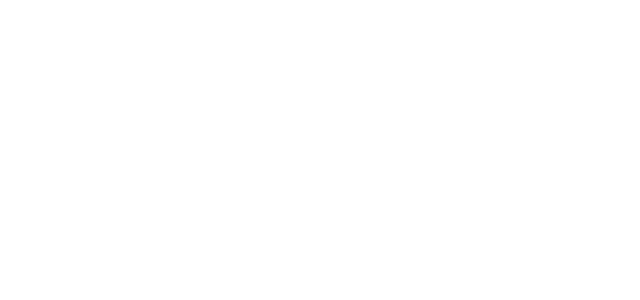
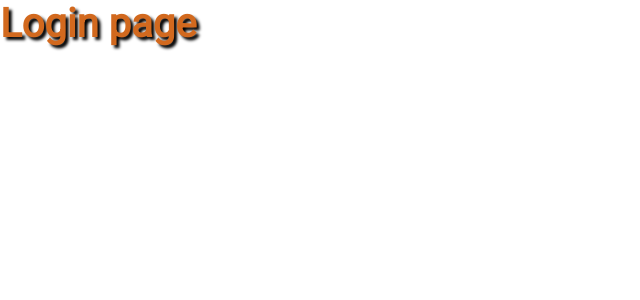
Before and after one commit to M-Usman-Shoaib/DocFinder, a React (Create React App) app in the folder frontend/: page /login in a window 1280 px wide. Before the commit this address had no page. Shown: the top 300 px of the page, without its empty margins (0-640 px from the left). Built offline with nearby package versions, Linux system fonts and the light colour scheme.

Commit message:
login page started

```diff
--- a/frontend/src/App.js
+++ b/frontend/src/App.js
@@ -1,8 +1,9 @@
 import React from 'react'
 import { BrowserRouter as Router, Route, Routes } from 'react-router-dom'
+import './App.css';
 import MainPage from '../src/Pages/MainPage'
 import logo from './logo.svg';
-import './App.css';
+import Login from "./Pages/Login";
 
 function App() {
   return (
@@ -12,7 +13,7 @@
       <Routes>
 
         <Route exact path="/" element={<MainPage/>} />
-        {/*<Route path="/about" element={<About/>} /> */}
+        <Route path="/login" element={<Login/>} />
         {/*<Route path="/cocktail/:id" element={<SingleCocktail/>} /> */}
         {/*<Route path="*" element={<Error/>} /> */}
 
--- /dev/null
+++ b/frontend/src/Pages/Login.js
@@ -0,0 +1,11 @@
+import React from 'react'
+
+const Login = () => {
+  return (
+      <div>
+          <h1>Login page</h1>
+      </div>
+  )
+}
+
+export default Login
```
